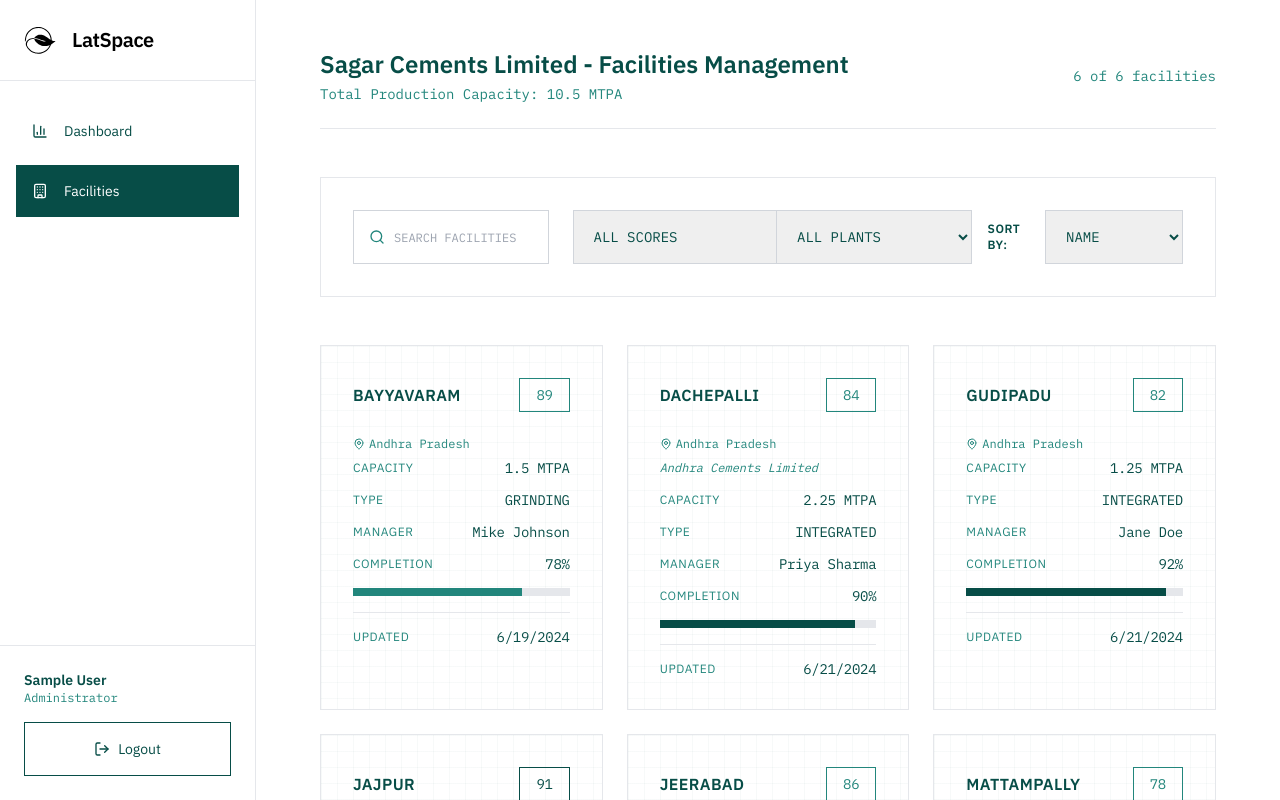
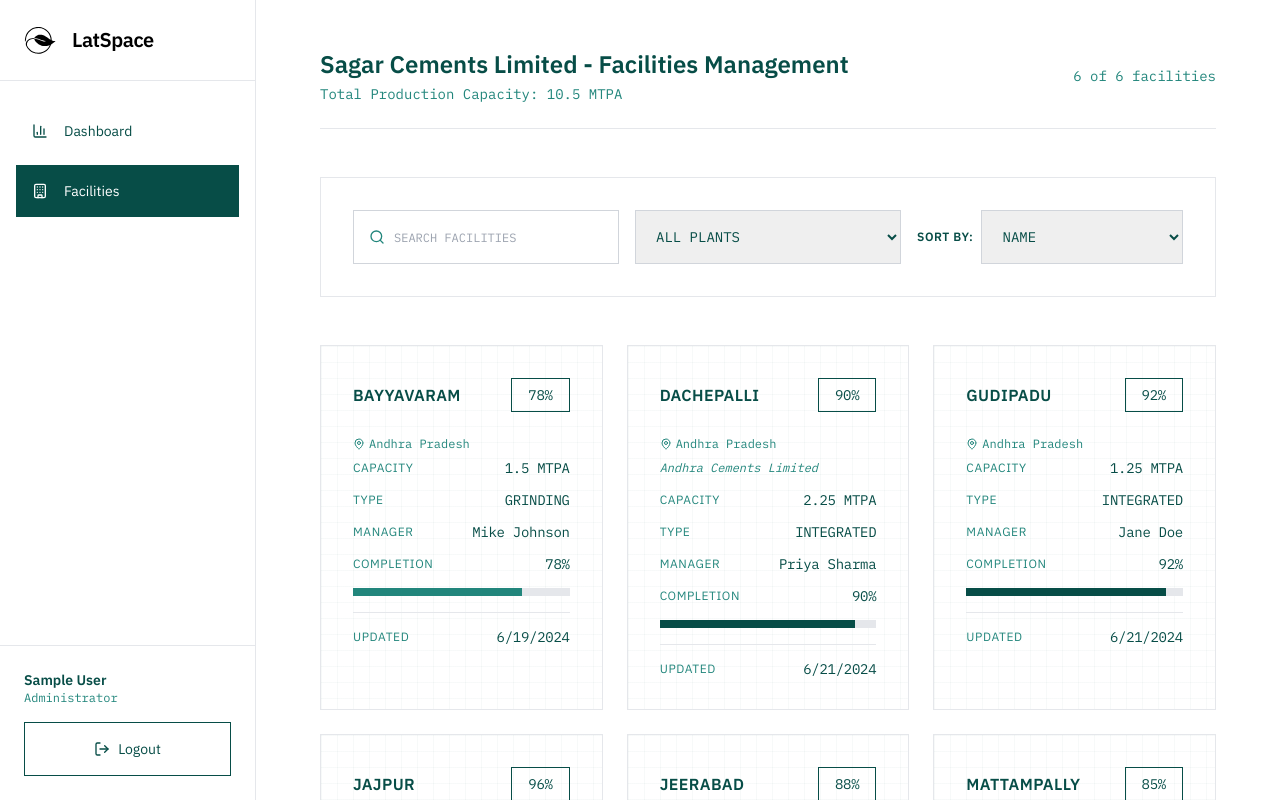
Before and after one commit to Latspacev1/sagarUI, a React (Create React App) app: page /admin/facilities in a window 1280 px wide. Shown: the top 800 px of the page. Built offline with nearby package versions, Linux system fonts and the light colour scheme; sample sign-in values are in the browser's storage.

Commit message:
noesgscore

```diff
--- a/src/components/dashboard/FacilityDashboard.tsx
+++ b/src/components/dashboard/FacilityDashboard.tsx
@@ -90,8 +90,8 @@
           {facility.company && <p className="text-sm text-latspace-medium font-mono italic">{facility.company}</p>}
         </div>
         <div className="text-right">
-          <div className="text-3xl font-mono text-latspace-dark data-value">{facility.esgScore}</div>
-          <div className="text-xs text-latspace-medium uppercase tracking-wider">ESG Score</div>
+          <div className="text-3xl font-mono text-latspace-dark data-value">{facility.dataCompleteness}%</div>
+          <div className="text-xs text-latspace-medium uppercase tracking-wider">Data Completeness</div>
         </div>
       </div>
 
--- a/src/components/data-collection/DocumentUpload.tsx
+++ b/src/components/data-collection/DocumentUpload.tsx
@@ -439,7 +439,7 @@
                                   <div className="w-2 h-2 bg-latspace-medium rounded-full animate-bounce"></div>
                                   <div className="w-2 h-2 bg-latspace-medium rounded-full animate-bounce" style={{animationDelay: '0.1s'}}></div>
                                   <div className="w-2 h-2 bg-latspace-medium rounded-full animate-bounce" style={{animationDelay: '0.2s'}}></div>
-                                  <span>Extracting ESG data...</span>
+                                  <span>Extracting sustainability data...</span>
                                 </div>
                               </div>
                             )}
@@ -633,7 +633,7 @@
             <div className="space-y-3 text-sm">
               <div className="flex items-start">
                 <span className="text-latspace-medium mr-3 font-bold">1.</span>
-                <span className="text-latspace-medium">AI processes documents and extracts relevant ESG data</span>
+                <span className="text-latspace-medium">AI processes documents and extracts relevant sustainability data</span>
               </div>
               <div className="flex items-start">
                 <span className="text-latspace-medium mr-3 font-bold">2.</span>
@@ -645,7 +645,7 @@
               </div>
               <div className="flex items-start">
                 <span className="text-latspace-medium mr-3 font-bold">4.</span>
-                <span className="text-latspace-medium">Approved data integrates into facility ESG metrics</span>
+                <span className="text-latspace-medium">Approved data integrates into facility sustainability metrics</span>
               </div>
             </div>
           </div>
--- a/src/pages/Facilities.tsx
+++ b/src/pages/Facilities.tsx
@@ -7,8 +7,7 @@
 export const Facilities: React.FC = () => {
   const navigate = useNavigate();
   const [searchTerm, setSearchTerm] = useState('');
-  const [sortBy, setSortBy] = useState<'name' | 'esgScore' | 'completion'>('name');
-  const [filterScore, setFilterScore] = useState<'all' | 'excellent' | 'good' | 'improvement'>('all');
+  const [sortBy, setSortBy] = useState<'name' | 'completion'>('name');
   const [filterType, setFilterType] = useState<'all' | 'integrated' | 'grinding'>('all');
 
   // Calculate total production capacity
@@ -22,19 +21,12 @@
                           facility.location.toLowerCase().includes(searchTerm.toLowerCase()) ||
                           facility.manager.toLowerCase().includes(searchTerm.toLowerCase());
 
-      const matchesFilter = filterScore === 'all' ||
-                          (filterScore === 'excellent' && facility.esgScore >= 90) ||
-                          (filterScore === 'good' && facility.esgScore >= 70 && facility.esgScore < 90) ||
-                          (filterScore === 'improvement' && facility.esgScore < 70);
-
       const matchesType = filterType === 'all' || facility.type === filterType;
 
-      return matchesSearch && matchesFilter && matchesType;
+      return matchesSearch && matchesType;
     })
     .sort((a, b) => {
       switch (sortBy) {
-        case 'esgScore':
-          return b.esgScore - a.esgScore;
         case 'completion':
           return b.dataCompleteness - a.dataCompleteness;
         default:
@@ -42,11 +34,6 @@
       }
     });
 
-  const getScoreColor = (score: number) => {
-    if (score >= 90) return 'text-latspace-dark border-latspace-dark';
-    if (score >= 70) return 'text-latspace-medium border-latspace-medium';
-    return 'text-latspace-light border-latspace-light';
-  };
 
   const getCompletionColor = (completion: number) => {
     if (completion >= 90) return 'bg-latspace-dark';
@@ -69,7 +56,7 @@
 
         {/* Search and Filter Bar */}
         <div className="bg-white p-grid-4 border border-gray-200">
-          <div className="grid grid-cols-1 md:grid-cols-4 gap-grid-2">
+          <div className="grid grid-cols-1 md:grid-cols-3 gap-grid-2">
             <div className="relative">
               <Search className="absolute left-grid-2 top-1/2 transform -translate-y-1/2 text-latspace-medium w-4 h-4" />
               <input
@@ -81,19 +68,6 @@
               />
             </div>
 
-            <div className="flex items-center space-x-grid">
-              <Filter className="text-latspace-medium w-4 h-4" />
-              <select
-                value={filterScore}
-                onChange={(e) => setFilterScore(e.target.value as any)}
-                className="flex-1 px-grid-2 py-grid-2 border border-gray-300 focus:ring-0 focus:border-latspace-dark font-mono text-sm uppercase"
-              >
-                <option value="all">ALL SCORES</option>
-                <option value="excellent">EXCELLENT (90+)</option>
-                <option value="good">GOOD (70-89)</option>
-                <option value="improvement">NEEDS IMPROVEMENT (&lt;70)</option>
-              </select>
-            </div>
 
             <div className="flex items-center space-x-grid">
               <select
@@ -115,7 +89,6 @@
                 className="flex-1 px-grid-2 py-grid-2 border border-gray-300 focus:ring-0 focus:border-latspace-dark font-mono text-sm uppercase"
               >
                 <option value="name">NAME</option>
-                <option value="esgScore">ESG SCORE</option>
                 <option value="completion">COMPLETION</option>
               </select>
             </div>
@@ -132,8 +105,8 @@
             >
               <div className="flex items-center justify-between mb-grid-3">
                 <h3 className="font-semibold text-latspace-dark text-base uppercase tracking-wide">{facility.name}</h3>
-                <div className={`px-grid-2 py-grid text-xs font-mono border ${getScoreColor(facility.esgScore)} data-value`}>
-                  {facility.esgScore}
+                <div className="px-grid-2 py-grid text-xs font-mono border text-latspace-dark border-latspace-dark data-value">
+                  {facility.dataCompleteness}%
                 </div>
               </div>
               <div className="flex items-center text-xs text-latspace-medium mb-grid font-mono">
--- a/src/pages/FacilityDetail.tsx
+++ b/src/pages/FacilityDetail.tsx
@@ -53,11 +53,6 @@
     );
   }
 
-  const getScoreColor = (score: number) => {
-    if (score >= 90) return 'text-latspace-dark';
-    if (score >= 70) return 'text-latspace-medium';
-    return 'text-latspace-light';
-  };
 
   // Get key metrics from parameters
   const getParameterValue = (id: string) => {
@@ -137,13 +132,10 @@
             </div>
 
             <div className="text-right">
-              <div className={`text-3xl font-mono ${getScoreColor(facility.esgScore)} data-value`}>
-                {facility.esgScore}
+              <div className="text-3xl font-mono text-latspace-dark data-value">
+                {facility.dataCompleteness}%
               </div>
-              <div className="text-xs font-semibold text-latspace-medium uppercase tracking-wider mt-grid">ESG Score</div>
-              <div className={`mt-grid-2 px-grid-2 py-grid border text-xs font-mono ${getScoreColor(facility.esgScore)} border-current`}>
-                {facility.esgScore >= 90 ? 'EXCELLENT' : facility.esgScore >= 70 ? 'GOOD' : 'NEEDS IMPROVEMENT'}
-              </div>
+              <div className="text-xs font-semibold text-latspace-medium uppercase tracking-wider mt-grid">Data Completeness</div>
             </div>
           </div>
         </div>
--- a/src/types/index.ts
+++ b/src/types/index.ts
@@ -14,7 +14,6 @@
   capacity: string; // e.g., "3.0 MTPA"
   type: 'integrated' | 'grinding';
   company?: string; // For subsidiaries
-  esgScore: number;
   dataCompleteness: number;
   manager: string;
   lastUpdated: string;
--- a/src/utils/mockData.ts
+++ b/src/utils/mockData.ts
@@ -70,7 +70,6 @@
     location: 'Telangana',
     capacity: '3.0 MTPA',
     type: 'integrated',
-    esgScore: 78,
     dataCompleteness: 85,
     manager: 'John Smith',
     lastUpdated: '2024-06-20'
@@ -81,7 +80,6 @@
     location: 'Andhra Pradesh',
     capacity: '1.25 MTPA',
     type: 'integrated',
-    esgScore: 82,
     dataCompleteness: 92,
     manager: 'Jane Doe',
     lastUpdated: '2024-06-21'
@@ -92,7 +90,6 @@
     location: 'Andhra Pradesh',
     capacity: '1.5 MTPA',
     type: 'grinding',
-    esgScore: 89,
     dataCompleteness: 78,
     manager: 'Mike Johnson',
     lastUpdated: '2024-06-19'
@@ -103,7 +100,6 @@
     location: 'Odisha',
     capacity: '1.5 MTPA',
     type: 'grinding',
-    esgScore: 91,
     dataCompleteness: 96,
     manager: 'Sarah Williams',
     lastUpdated: '2024-06-21'
@@ -115,7 +111,6 @@
     capacity: '1.0 MTPA',
     type: 'integrated',
     company: 'Sagar Cements (M) Private Limited',
-    esgScore: 86,
     dataCompleteness: 88,
     manager: 'Rajesh Kumar',
     lastUpdated: '2024-06-20'
@@ -127,7 +122,6 @@
     capacity: '2.25 MTPA',
     type: 'integrated',
     company: 'Andhra Cements Limited',
-    esgScore: 84,
     dataCompleteness: 90,
     manager: 'Priya Sharma',
     lastUpdated: '2024-06-21'
```
Also changed, not shown: 2 other files (tests, documents, lock files or other folders).
